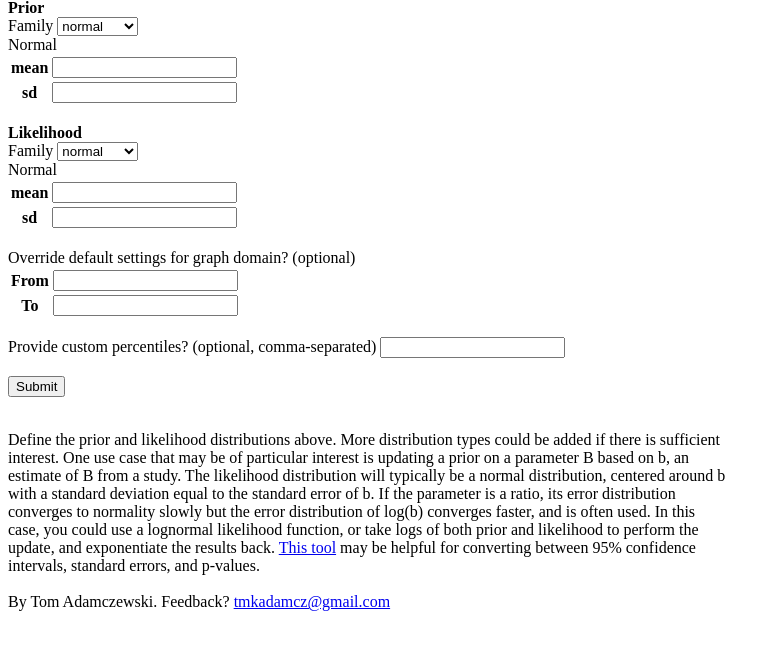
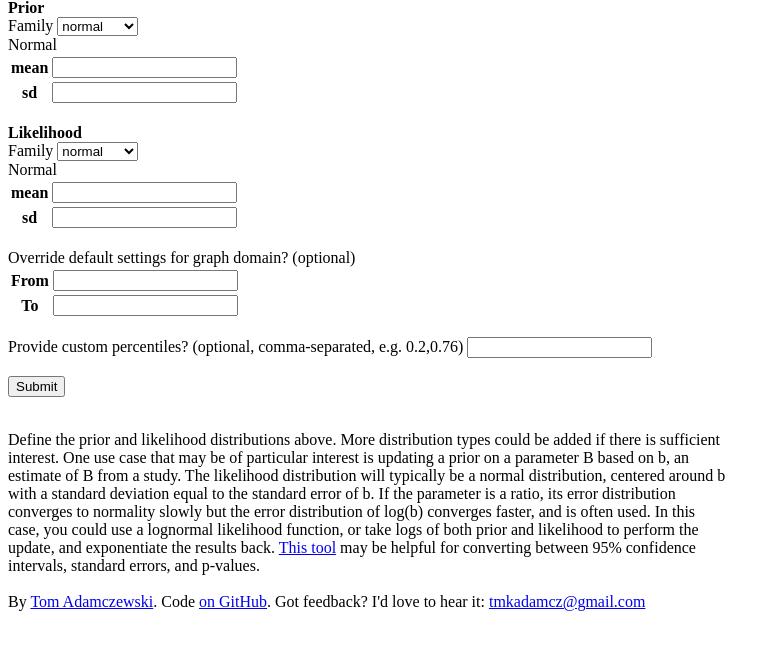
Before and after one commit to tadamcz/bayes-continuous, a Flask app: page / in a window 1280 px wide. Shown: the part 67-717 px from the top of the page, without its empty margins (0-780 px from the left). Run offline with Flask 2, Linux system fonts and the light colour scheme.

Commit message:
minor changes to copy

```diff
--- a/frontend.py
+++ b/frontend.py
@@ -36,7 +36,7 @@ class DistrForm2(FlaskForm):
     prior = FormField(DistrForm)
     likelihood = FormField(DistrForm)
     graphrange = FormField(TwoParamsForm, "Override default settings for graph domain? (optional)")
-    custompercentiles = StringField("Provide custom percentiles? (optional, comma-separated)")
+    custompercentiles = StringField("Provide custom percentiles? (optional, comma-separated, e.g. 0.2,0.76)")
 
 
 @csrf.exempt
--- a/templates/index.html
+++ b/templates/index.html
@@ -72,7 +72,9 @@ helpful for converting between 95% confidence intervals, standard errors, and p-
 </div>
 
 <br>
-<div> By Tom Adamczewski. Feedback? <a href="mailto:tmkadamcz@gmail.com">tmkadamcz@gmail.com</a></div>
+<div> By <a href="https://tmkadamcz.github.io/">Tom Adamczewski</a>.
+    Code <a href="https://github.com/tmkadamcz/bayes-continuous">on GitHub</a>.
+    Got feedback? I'd love to hear it: <a href="mailto:tmkadamcz@gmail.com">tmkadamcz@gmail.com</a></div>
 <script>
 
 
```
